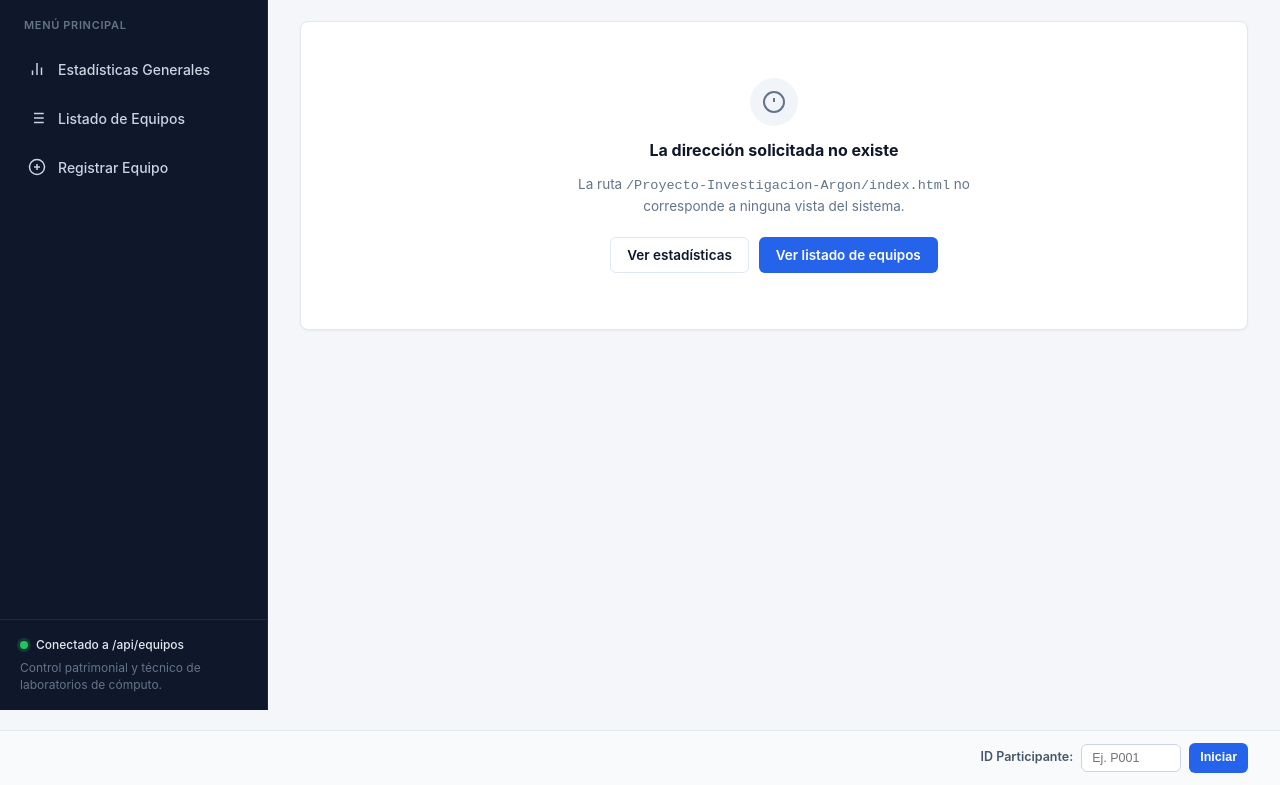
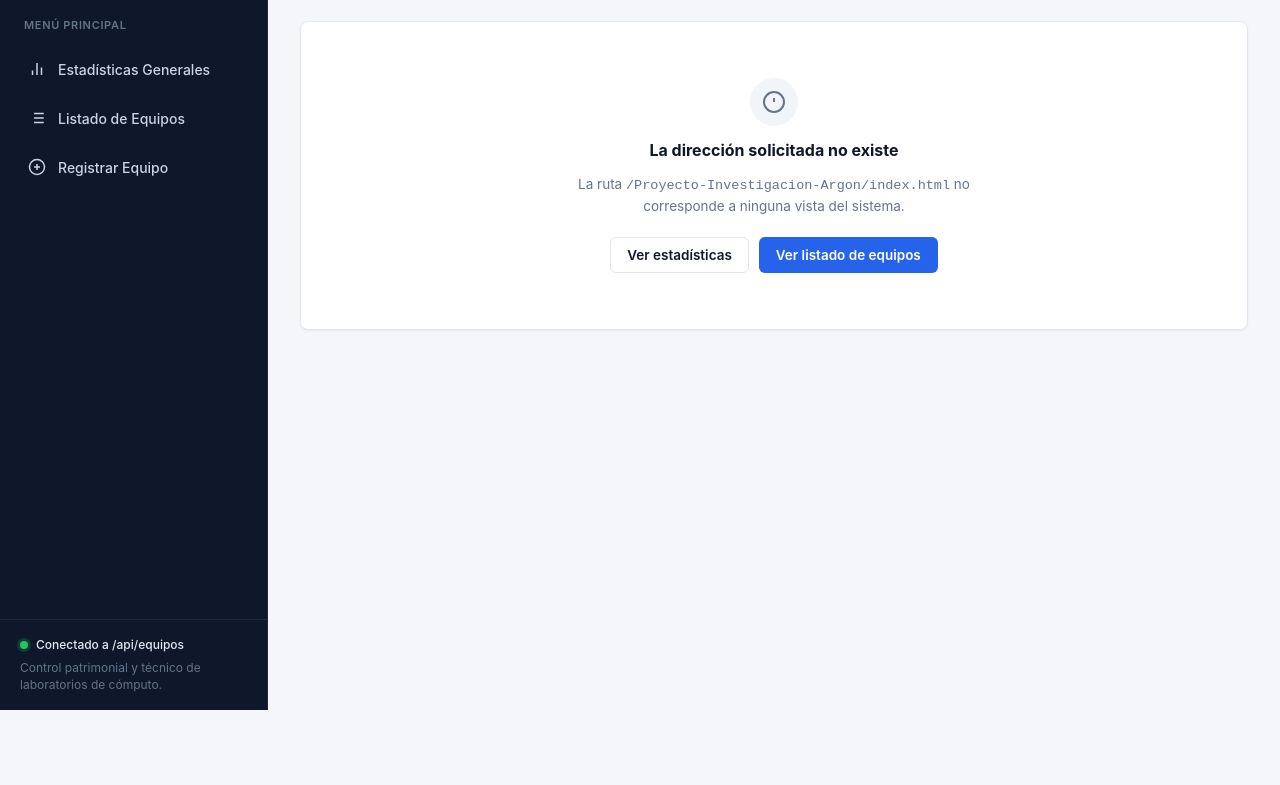
Before and after one commit to Tomas111203/investigacion-interfaz-gemini-4-argon, a plain HTML site: page Proyecto-Investigacion-Argon/index.html in a window 1280 px wide. Shown: the part 90-875 px from the top of the page. After the commit the page ends 800 px from the top, so only its background shows below. Drawn offline with Linux system fonts and the light colour scheme.

Commit message:
Remove participant control footer from index.html
Removed participant control footer from the index.html file.

```diff
--- a/Proyecto-Investigacion-Argon/index.html
+++ b/Proyecto-Investigacion-Argon/index.html
@@ -129,27 +129,7 @@
 
   <!-- Contenedor de notificaciones Toast -->
   <div class="toast-container" id="toast-container" aria-live="assertive"></div>
- <!-- Footer de control de participante (alineado a la derecha) -->
-<div class="participant-footer">
-  <div class="participant-controls">
-    <label for="pid-input" class="participant-label">ID Participante:</label>
-    <input
-      type="text"
-      id="pid-input"
-      class="participant-input"
-      placeholder="Ej. P001"
-      maxlength="20"
-    />
-    <button
-      type="button"
-      id="btn-iniciar-prueba"
-      class="btn btn-primary btn-sm"
-    >
-      Iniciar
-    </button>
-    <span id="pid-status" class="participant-status"></span>
-  </div>
-</div>
+
 
   <script src="/js/api.js"></script>
   <script src="/js/app.js"></script>
```
